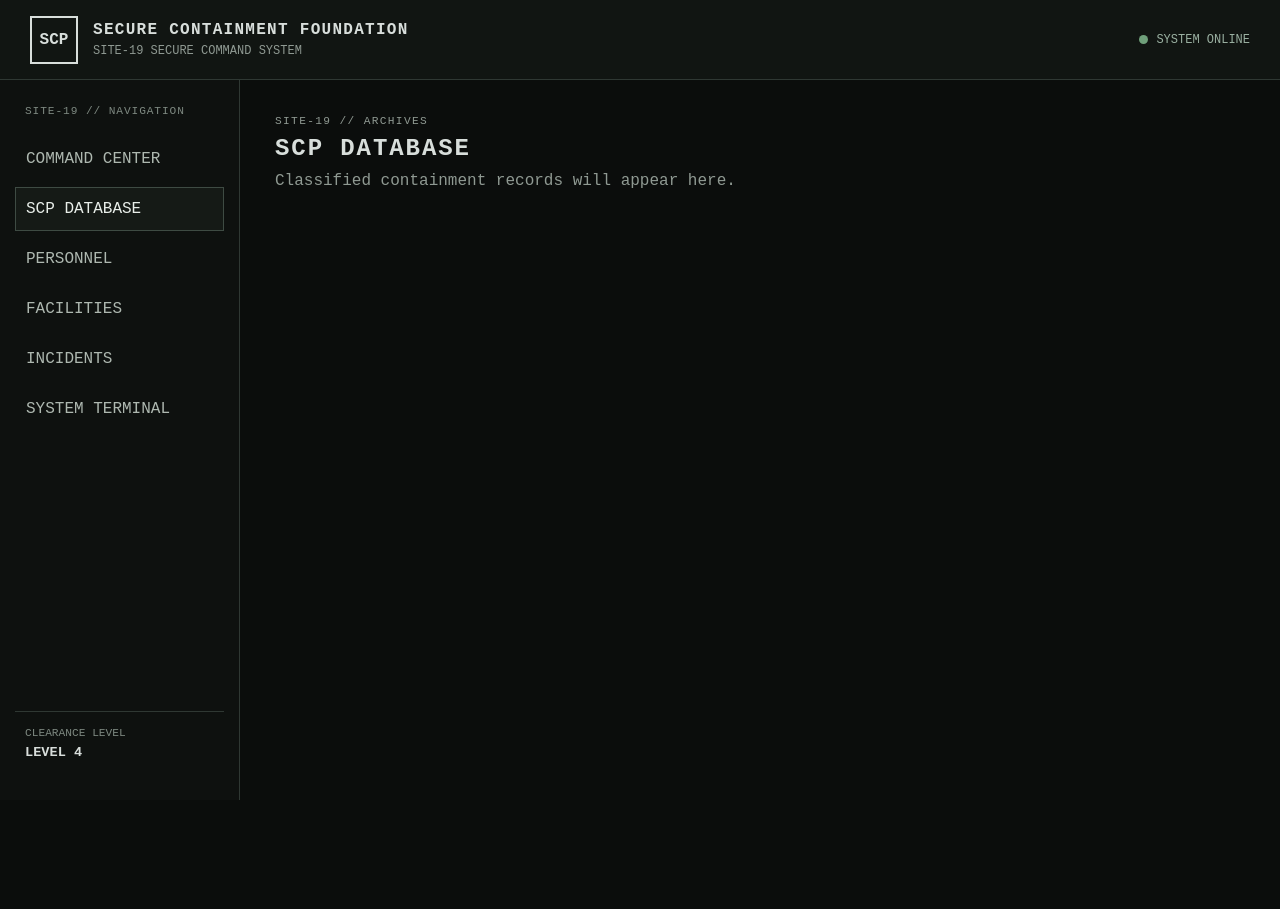
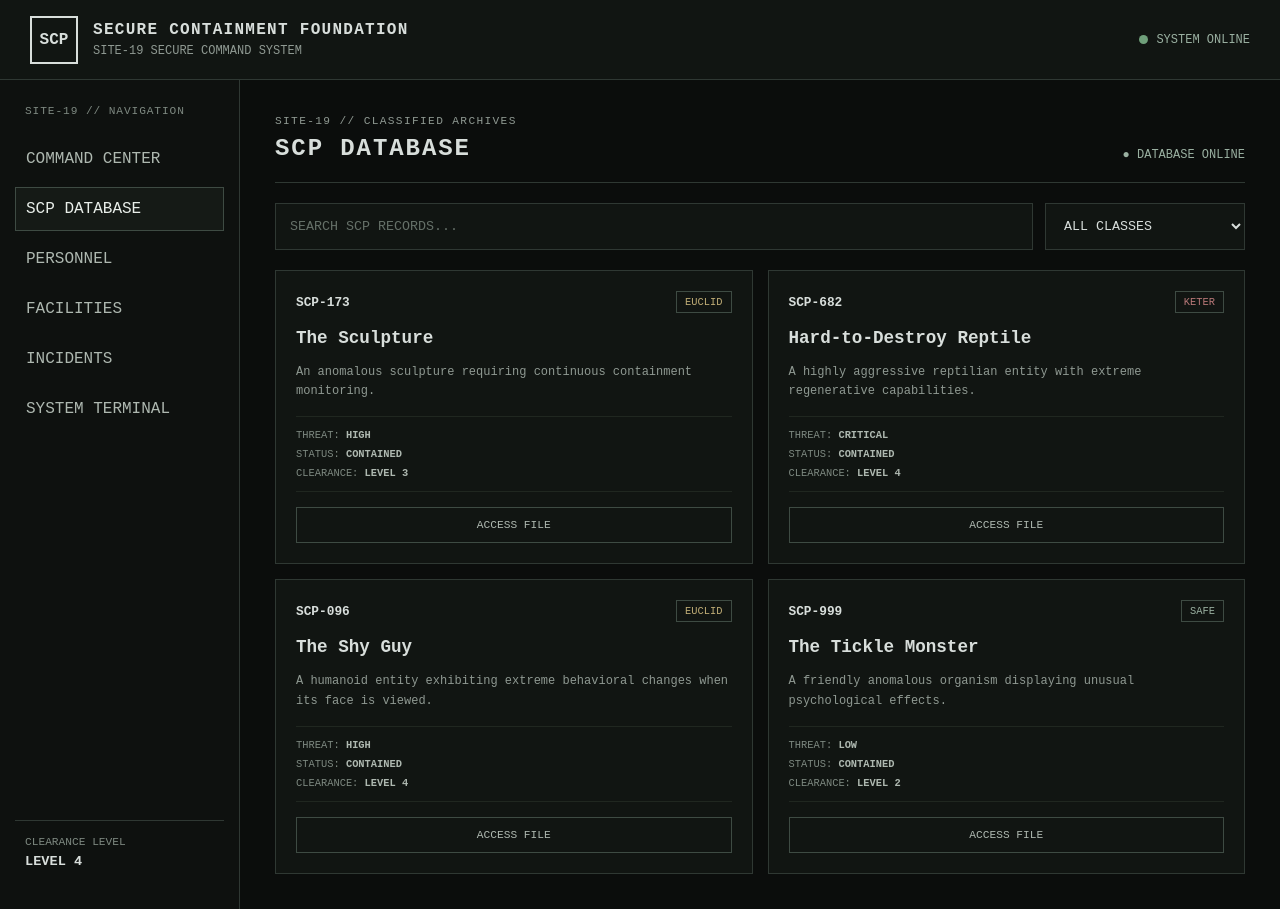
Before and after one commit to Kelby1/scp-site19-command-system, a React (Vite) app: page /database in a window 1280 px wide. Before the commit the page ends 800 px from the top, so only its background shows below. Built offline with nearby package versions, Linux system fonts and the light colour scheme.

Commit message:
Built SCP database with search and filters

```diff
--- /dev/null
+++ b/src/data/scpData.js
@@ -0,0 +1,44 @@
+const scpData = [
+  {
+    id: "SCP-173",
+    name: "The Sculpture",
+    objectClass: "EUCLID",
+    threatLevel: "HIGH",
+    status: "CONTAINED",
+    clearanceLevel: 3,
+    description:
+      "An anomalous sculpture requiring continuous containment monitoring.",
+  },
+  {
+    id: "SCP-682",
+    name: "Hard-to-Destroy Reptile",
+    objectClass: "KETER",
+    threatLevel: "CRITICAL",
+    status: "CONTAINED",
+    clearanceLevel: 4,
+    description:
+      "A highly aggressive reptilian entity with extreme regenerative capabilities.",
+  },
+  {
+    id: "SCP-096",
+    name: "The Shy Guy",
+    objectClass: "EUCLID",
+    threatLevel: "HIGH",
+    status: "CONTAINED",
+    clearanceLevel: 4,
+    description:
+      "A humanoid entity exhibiting extreme behavioral changes when its face is viewed.",
+  },
+  {
+    id: "SCP-999",
+    name: "The Tickle Monster",
+    objectClass: "SAFE",
+    threatLevel: "LOW",
+    status: "CONTAINED",
+    clearanceLevel: 2,
+    description:
+      "A friendly anomalous organism displaying unusual psychological effects.",
+  },
+];
+
+export default scpData;
--- a/src/index.css
+++ b/src/index.css
@@ -422,3 +422,144 @@ color: #8f9992;
   background: #151a16;
   color: #e8eee9;
 }
+
+/* =========================
+   SCP DATABASE
+========================= */
+
+.scp-database {
+  display: flex;
+  flex-direction: column;
+  gap: 20px;
+}
+
+.database-controls {
+  display: grid;
+  grid-template-columns: 1fr 200px;
+  gap: 12px;
+}
+
+.database-controls input,
+.database-controls select {
+  padding: 14px;
+  border: 1px solid #2f3833;
+  outline: none;
+  background: #111512;
+  color: #d8dedb;
+  font-family: inherit;
+}
+
+.database-controls input:focus,
+.database-controls select:focus {
+  border-color: #58675d;
+}
+
+.database-controls input::placeholder {
+  color: #657068;
+}
+
+.scp-grid {
+  display: grid;
+  grid-template-columns: repeat(2, minmax(0, 1fr));
+  gap: 15px;
+}
+
+.scp-card {
+  padding: 20px;
+  border: 1px solid #2f3833;
+  background: #111512;
+  display: flex;
+  flex-direction: column;
+  gap: 15px;
+}
+
+.scp-card:hover {
+  border-color: #4c5a50;
+}
+
+.scp-card__header {
+  display: flex;
+  justify-content: space-between;
+  align-items: center;
+}
+
+.scp-card__header > span:first-child {
+  font-size: 0.8rem;
+  font-weight: bold;
+}
+
+.scp-card__header > span:last-child {
+  padding: 4px 8px;
+  border: 1px solid #3e4b43;
+  font-size: 0.65rem;
+}
+
+.class-safe {
+  color: #9ab0a1;
+}
+
+.class-euclid {
+  color: #c0ad76;
+}
+
+.class-keter {
+  color: #b97878;
+}
+
+.scp-card h3 {
+  font-size: 1.1rem;
+}
+
+.scp-card p {
+  line-height: 1.6;
+  font-size: 0.75rem;
+  color: #8f9992;
+}
+
+.scp-card__details {
+  padding: 12px 0;
+  border-top: 1px solid #202720;
+  border-bottom: 1px solid #202720;
+  display: flex;
+  flex-direction: column;
+  gap: 7px;
+  font-size: 0.65rem;
+  color: #7e8981;
+}
+
+.scp-card__details strong {
+  color: #aeb8b0;
+}
+
+.scp-card__button {
+  padding: 11px;
+  border: 1px solid #3e4b43;
+  background: transparent;
+  color: #aeb8b0;
+  cursor: pointer;
+  font-family: inherit;
+  font-size: 0.7rem;
+}
+
+.scp-card__button:hover {
+  background: #151a16;
+  color: #e8eee9;
+}
+
+.database-empty {
+  padding: 40px;
+  border: 1px dashed #3e4b43;
+  text-align: center;
+  color: #7e8981;
+  font-size: 0.75rem;
+}
+
+@media (max-width: 800px) {
+  .scp-grid {
+    grid-template-columns: 1fr;
+  }
+
+  .database-controls {
+    grid-template-columns: 1fr;
+  }
+}
--- a/src/pages/Database.jsx
+++ b/src/pages/Database.jsx
@@ -1,10 +1,100 @@
-function Database(){
-    return(
-        <section>
-            <p className="page-heading__eyebrow">SITE-19 // ARCHIVES</p>
-            <h2>SCP DATABASE</h2>
-            <p>Classified containment records will appear here.</p>
-        </section>
-    );
+import { useState } from "react";
+import scpData from "../data/scpData";
+
+function Database() {
+  const [searchTerm, setSearchTerm] = useState("");
+  const [selectedClass, setSelectedClass] = useState("ALL");
+
+  const filteredSCPs = scpData.filter((scp) => {
+    const matchesSearch =
+      scp.id.toLowerCase().includes(searchTerm.toLowerCase()) ||
+      scp.name.toLowerCase().includes(searchTerm.toLowerCase());
+
+    const matchesClass =
+      selectedClass === "ALL" ||
+      scp.objectClass === selectedClass;
+
+    return matchesSearch && matchesClass;
+  });
+
+  return (
+    <section className="scp-database">
+      <div className="page-heading">
+        <div>
+          <p className="page-heading__eyebrow">
+            SITE-19 // CLASSIFIED ARCHIVES
+          </p>
+
+          <h2>SCP DATABASE</h2>
+        </div>
+
+        <span className="page-heading__status">
+          ● DATABASE ONLINE
+        </span>
+      </div>
+
+      <div className="database-controls">
+        <input
+          type="text"
+          placeholder="SEARCH SCP RECORDS..."
+          value={searchTerm}
+          onChange={(event) => setSearchTerm(event.target.value)}
+        />
+
+        <select
+          value={selectedClass}
+          onChange={(event) => setSelectedClass(event.target.value)}
+        >
+          <option value="ALL">ALL CLASSES</option>
+          <option value="SAFE">SAFE</option>
+          <option value="EUCLID">EUCLID</option>
+          <option value="KETER">KETER</option>
+        </select>
+      </div>
+
+      <div className="scp-grid">
+        {filteredSCPs.map((scp) => (
+          <article className="scp-card" key={scp.id}>
+            <div className="scp-card__header">
+              <span>{scp.id}</span>
+
+              <span className={`class-${scp.objectClass.toLowerCase()}`}>
+                {scp.objectClass}
+              </span>
+            </div>
+
+            <h3>{scp.name}</h3>
+
+            <p>{scp.description}</p>
+
+            <div className="scp-card__details">
+              <span>
+                THREAT: <strong>{scp.threatLevel}</strong>
+              </span>
+
+              <span>
+                STATUS: <strong>{scp.status}</strong>
+              </span>
+
+              <span>
+                CLEARANCE: <strong>LEVEL {scp.clearanceLevel}</strong>
+              </span>
+            </div>
+
+            <button className="scp-card__button">
+              ACCESS FILE
+            </button>
+          </article>
+        ))}
+      </div>
+
+      {filteredSCPs.length === 0 && (
+        <div className="database-empty">
+          NO MATCHING RECORDS FOUND.
+        </div>
+      )}
+    </section>
+  );
 }
+
 export default Database;
```
